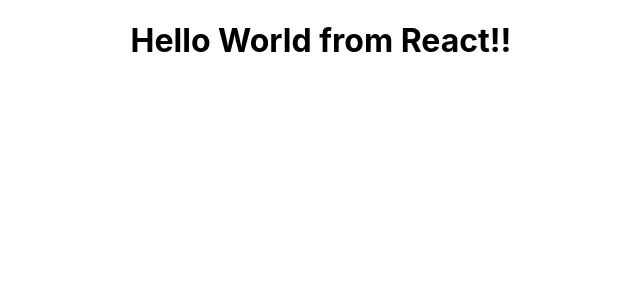
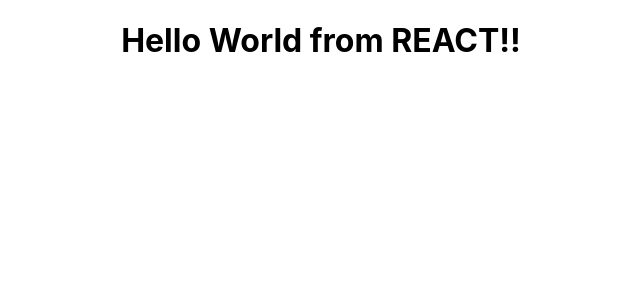
Before and after one commit to EhsanShakil/Project-03-Bootcamp, a React (Create React App) app: page / in a window 1280 px wide. Shown: the top 300 px of the page, without its empty margins (319-959 px from the left). Built offline with nearby package versions, Linux system fonts and the light colour scheme.

Commit message:
Files Updated

```diff
--- a/src/App.js
+++ b/src/App.js
@@ -5,7 +5,7 @@
 function App() {
   return (
     <div className="App">
-      <h1>Hello World from React!!</h1>
+      <h1>Hello World from REACT!!</h1>
     </div>
   );
 }
```
Also changed, not shown: 1 other file (tests, documents, lock files or other folders).
